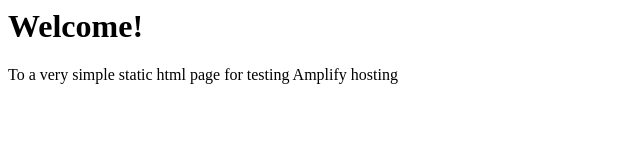
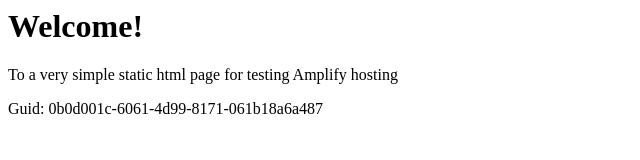
Before and after one commit to aws-aemilia-dub/Github-PR-Commit-Integration-Test-DoNotTouch-Gith-P5X5MO5I-v1-prod-eu-west-1, a website: page src/index.html in a window 1280 px wide. Shown: the whole page, without its empty margins (0-640 px from the left). Drawn offline with Linux system fonts and the light colour scheme.

Commit message:
commit from integ tests

```diff
--- a/src/index.html
+++ b/src/index.html
@@ -1,3 +1,5 @@
+
+
 <html lang="en">
 
 <head>
@@ -10,6 +12,6 @@
 <body>
     <h1>Welcome!</h1>
     <p>To a very simple static html page for testing Amplify hosting</p>
-</body>
+    <p>Guid: 0b0d001c-6061-4d99-8171-061b18a6a487</p></body>
 
 </html>
```
